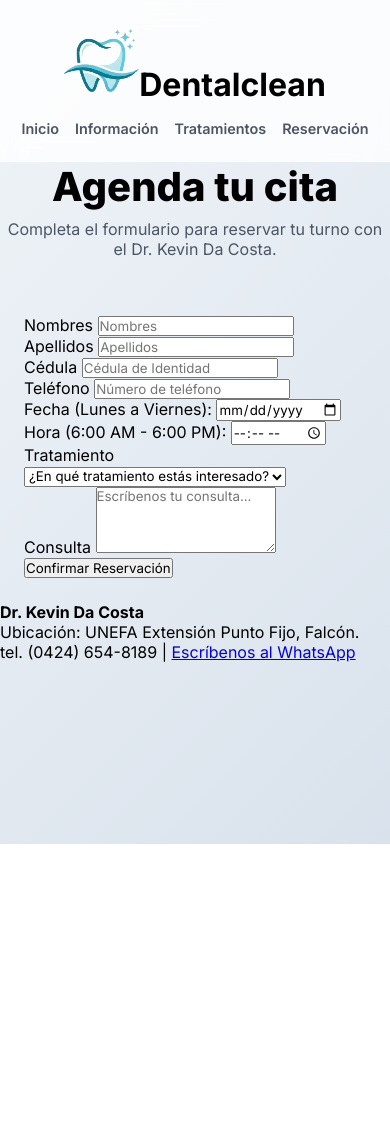
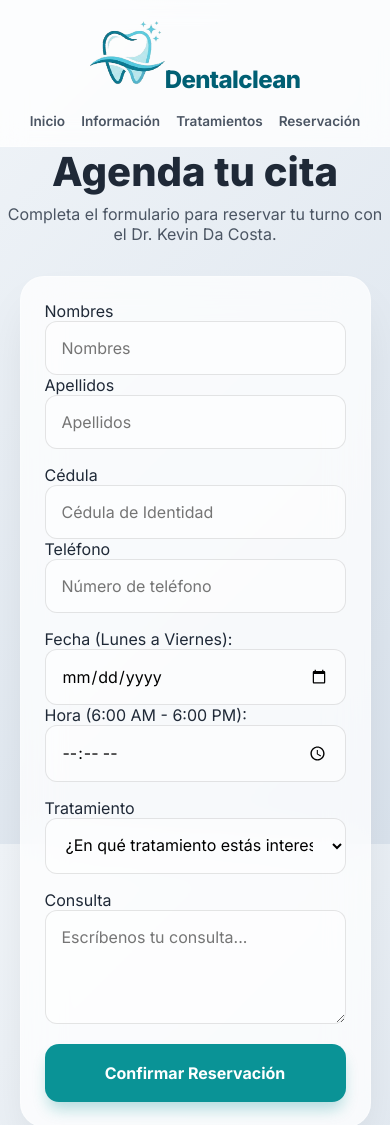
Before and after one commit to josemoq01-pixel/Dentalclean, a website: page reservacion.html in a window 390 px wide. Shown: the top 1125 px of the page. Before the commit the page ends 844 px from the top, so only its background shows below. Drawn offline with Linux system fonts and the light colour scheme.

Commit message:
Ajuste tamano de interfaz

```diff
--- a/styles.css
+++ b/styles.css
@@ -1,53 +1,241 @@
+/* Importamos la fuente Inter (MÃ¡s moderna que Segoe UI) */
 @import url('https://fonts.googleapis.com/css2?family=Inter:wght@300;400;600;700;800&display=swap');
 
-* { margin: 0; padding: 0; box-sizing: border-box; font-family: 'Inter', sans-serif; }
+* {
+    margin: 0;
+    padding: 0;
+    box-sizing: border-box;
+    font-family: 'Inter', sans-serif;
+}
 
 :root {
     --cyan-deep: #005f73;
     --cyan-bright: #0a9396;
+    --cyan-glass: rgba(10, 147, 150, 0.1);
     --glass-bg: rgba(255, 255, 255, 0.75);
     --glass-border: rgba(255, 255, 255, 0.3);
 }
 
 body {
+    display: flex;
+    flex-direction: column;
     min-height: 100vh;
+    /* Fondo con degradado suave para que el cristal resalte */
     background: linear-gradient(135deg, #f0f4f8 0%, #d9e2ec 100%);
     background-attachment: fixed;
-    display: flex;
-    flex-direction: column;
+    color: #1f2937;
 }
 
+/* Header con efecto Blur */
 header {
-    background: rgba(255, 255, 255, 0.8);
+    background-color: rgba(255, 255, 255, 0.8);
     backdrop-filter: blur(12px);
-    padding: 1rem 5%;
+    -webkit-backdrop-filter: blur(12px);
+    padding: 1.2rem 5%;
     display: flex;
     justify-content: space-between;
     align-items: center;
-    position: sticky; top: 0; z-index: 1000;
+    position: sticky;
+    top: 0;
+    z-index: 1000;
     border-bottom: 1px solid var(--glass-border);
 }
 
-nav ul { list-style: none; display: flex; gap: 2rem; }
-nav a { color: #4b5563; text-decoration: none; font-weight: 600; transition: 0.3s; }
-nav a:hover { color: var(--cyan-bright); }
-
-/* Contenedor de Base de Datos */
-.db-container {
-    width: 95%; max-width: 1200px; margin: 2rem auto;
-    background: var(--glass-bg); backdrop-filter: blur(15px);
-    padding: 2rem; border-radius: 20px; border: 1px solid var(--glass-border);
+header h1 {
+    color: var(--cyan-deep);
+    font-size: 1.8rem;
+    font-weight: 800;
+    letter-spacing: -0.025em;
 }
 
-.table-wrapper { overflow-x: auto; margin-top: 1rem; border-radius: 12px; }
-table { width: 100%; border-collapse: collapse; min-width: 600px; }
-th { background: var(--cyan-deep); color: white; padding: 1rem; text-align: left; }
-td { padding: 0.8rem; border-bottom: 1px solid rgba(0,0,0,0.05); }
+nav ul {
+    list-style: none;
+    display: flex;
+    gap: 2rem;
+}
 
-/* MEDIA QUERIES PARA MÓVIL */
+nav a {
+    color: #4b5563;
+    text-decoration: none;
+    font-weight: 600;
+    transition: all 0.3s;
+    font-size: 0.95rem;
+}
+
+nav a:hover {
+    color: var(--cyan-bright);
+}
+
+/* El Hero ahora es mÃ¡s elegante */
+.hero {
+    background: linear-gradient(rgba(0, 95, 115, 0.6), rgba(10, 147, 150, 0.6)),
+    url(img/Fondo.png) center/cover;
+    color: white;
+    padding: 5rem 2rem;
+    border-radius: 24px;
+    text-align: center;
+    margin-bottom: 3rem;
+    box-shadow: 0 20px 25px -5px rgba(0, 0, 0, 0.1);
+}
+
+.hero h2 { font-size: 2.5rem; font-weight: 800; margin-bottom: 1rem; }
+
+/* Tarjetas con Efecto Cristal */
+.card {
+    background: var(--glass-bg);
+    backdrop-filter: blur(16px) saturate(180%);
+    -webkit-backdrop-filter: blur(16px) saturate(180%);
+    padding: 2rem;
+    border-radius: 20px;
+    border: 1px solid var(--glass-border);
+    box-shadow: 0 10px 15px -3px rgba(0,0,0,0.05);
+    transition: transform 0.3s ease, box-shadow 0.3s ease;
+}
+
+.card:hover {
+    transform: translateY(-8px);
+    box-shadow: 0 20px 25px -5px rgba(0, 0, 0, 0.1);
+}
+
+.card h3 {
+    color: var(--cyan-deep);
+    font-weight: 700;
+    margin-bottom: 0.75rem;
+}
+
+/* Formulario Estilo AplicaciÃ³n Moderna */
+form {
+    background: var(--glass-bg);
+    backdrop-filter: blur(20px);
+    padding: 3rem;
+    border-radius: 24px;
+    border: 1px solid var(--glass-border);
+    box-shadow: 0 25px 50px -12px rgba(0, 0, 0, 0.1);
+    display: flex;
+    flex-direction: column;
+    gap: 1.5rem;
+    max-width: 650px;
+    margin: 2rem auto;
+}
+
+input, select, textarea {
+    padding: 1rem;
+    border: 1px solid rgba(0,0,0,0.1);
+    border-radius: 12px;
+    background: rgba(255,255,255,0.5);
+    width: 100%;
+    font-size: 1rem;
+    outline: none;
+    transition: all 0.3s;
+}
+
+input:focus, select:focus, textarea:focus {
+    background: white;
+    border-color: var(--cyan-bright);
+    box-shadow: 0 0 0 4px rgba(10, 147, 150, 0.15);
+}
+
+button {
+    background-color: var(--cyan-bright);
+    color: white;
+    border: none;
+    padding: 1.2rem;
+    border-radius: 14px;
+    cursor: pointer;
+    font-size: 1.1rem;
+    font-weight: 700;
+    transition: all 0.3s;
+    box-shadow: 0 10px 15px -3px rgba(10, 147, 150, 0.3);
+}
+
+button:hover {
+    background-color: var(--cyan-deep);
+    transform: scale(1.02);
+    box-shadow: 0 20px 25px -5px rgba(0, 95, 115, 0.4);
+}
+
+footer {
+    background-color: #111827;
+    color: #9ca3af;
+    text-align: center;
+    padding: 2.5rem;
+    margin-top: auto;
+    font-size: 0.9rem;
+}
+
+footer strong { color: white; }
+footer a {
+    color: #10b981;
+    text-decoration: none;
+    font-weight: bold;
+}
+
+/* =========================================
+   NUEVAS REGLAS: DISEÑO RESPONSIVO
+   ========================================= */
+
+/* 1. Ajustes para Tablets (Pantallas hasta 1024px) */
+@media (max-width: 1024px) {
+    header {
+        padding: 1rem 3%;
+    }
+
+    .hero {
+        padding: 4rem 2rem;
+    }
+
+    form {
+        max-width: 90%;
+    }
+}
+
+/* 2. Ajustes para Teléfonos (Pantallas hasta 768px) */
 @media (max-width: 768px) {
-    header { flex-direction: column; padding: 1.5rem; gap: 1rem; }
-    nav ul { gap: 1rem; font-size: 0.9rem; }
-    form { width: 95%; padding: 1.5rem; }
-    .hero h2 { font-size: 1.8rem; }
+    header {
+        flex-direction: column; /* Apila el logo y el menú de navegación */
+        gap: 1rem;
+        text-align: center;
+    }
+
+    nav ul {
+        gap: 1rem;
+        flex-wrap: wrap; /* Permite que los enlaces bajen a otra línea si no caben */
+        justify-content: center;
+    }
+
+    .hero {
+        padding: 3rem 1.5rem; /* Reduce el espacio interior */
+        margin-bottom: 2rem;
+        border-radius: 16px;
+    }
+
+    .hero h2 {
+        font-size: 1.8rem; /* Título principal más pequeño */
+    }
+
+    form {
+        width: 95%; /* Ocupa casi toda la pantalla en lugar de tener un ancho fijo */
+        padding: 1.5rem; /* Reduce el espacio dentro del formulario */
+        gap: 1rem;
+    }
+
+    /* Asegura que los inputs tengan 16px para evitar que los iPhone hagan zoom automático */
+    input, select, textarea, button {
+        font-size: 16px;
+    }
 }
+
+/* 3. Ajustes para Teléfonos muy pequeños (Pantallas hasta 480px) */
+@media (max-width: 480px) {
+    header h1 {
+        font-size: 1.5rem;
+    }
+
+    nav a {
+        font-size: 0.85rem;
+    }
+
+    .card {
+        padding: 1.5rem;
+    }
+}
```
